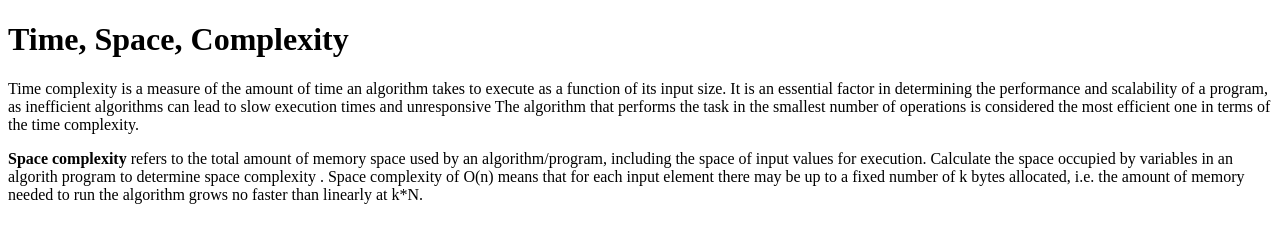
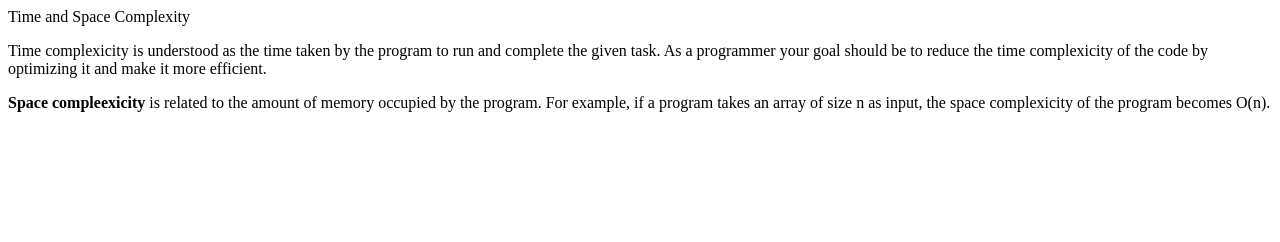
Before and after one commit to acciojob/time-and-space-complexity-amrit-gurpreet6, a website: page main.html in a window 1280 px wide. Drawn offline with Linux system fonts and the light colour scheme.

Commit message:
created a submission

```diff
--- a/main.html
+++ b/main.html
@@ -8,9 +8,9 @@
 
 <body>
 	<!-- the entire body must be written by student -->
-    <h1>Time, Space, Complexity</h1>
-	<p>Time complexity is a measure of the amount of time an algorithm takes to execute as a function of its input size. It is an essential factor in determining the performance and scalability of a program, as inefficient algorithms can lead to slow execution times and unresponsive  The algorithm that performs the task in the smallest number of operations is considered the most efficient one in terms of the time complexity.</p>
-    <p><b>Space complexity</b> refers to the total amount of memory space used by an algorithm/program, including the space of input values for execution. Calculate the space occupied by variables in an algorith program to determine space complexity . Space complexity of O(n) means that for each input element there may be up to a fixed number of k bytes allocated, i.e. the amount of memory needed to run the algorithm grows no faster than linearly at k*N.</p>
+    <h>Time and Space Complexity</h>
+	<p>Time complexicity is understood as the time taken by the program to run and complete the given task. As a programmer your goal should be to reduce the time complexicity of the code  by optimizing it and make it more efficient.</p>
+	<p><b>Space compleexicity</b> is related to the amount of memory occupied by the program. For example, if a program takes an array of size n as input, the space complexicity of the program becomes O(n).</p>
 	<script type="text/javascript" src="./script.js">
 </script>
 
```
